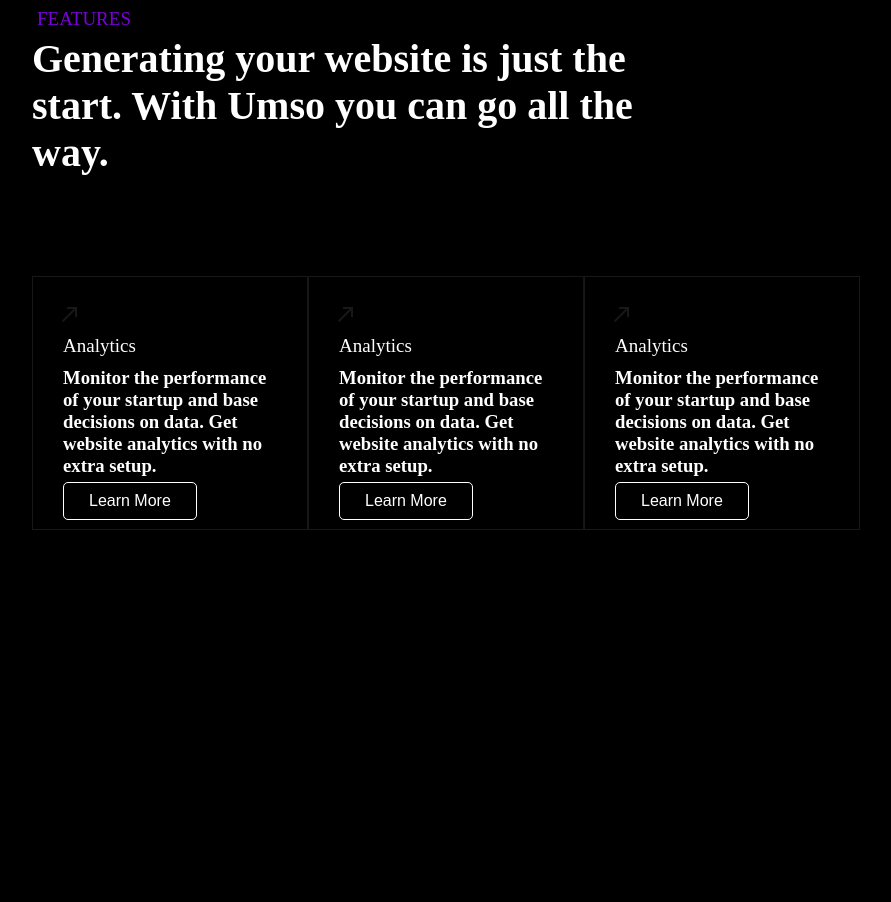
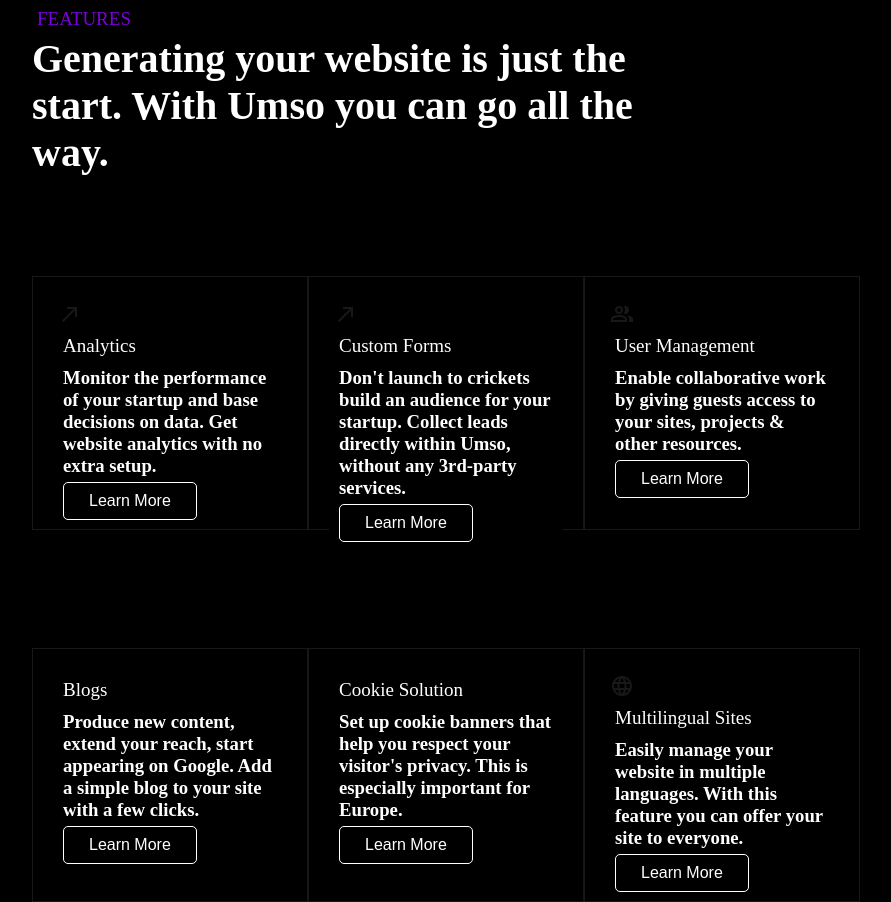
Before and after one commit to Mukul-kudegave/WEB204-C2, a plain HTML site: page index.html in a window 1280 px wide. Shown: the part 481-1383 px from the top of the page, without its empty margins (268-1159 px from the left). Before the commit the page ends 1011 px from the top, so only its background shows below. Drawn offline with nearby package versions, Linux system fonts and the light colour scheme.

Commit message:
Feature_complete

```diff
--- a/index.html
+++ b/index.html
@@ -63,8 +63,8 @@
                         north_east
                         </span >
                 </div>
-                <p class="box_head">Analytics</p>
-                <h3>Monitor the performance of your startup and base decisions on data. Get website analytics with no extra setup.</h3>
+                <p class="box_head">Custom Forms</p>
+                <h3>Don't launch to crickets build an audience for your startup. Collect leads directly within Umso, without any 3rd-party services.</h3>
                 <a href="#"><button>Learn More</button></a>
             </div>
         </div>
@@ -72,11 +72,62 @@
             <div class="box">
                 <div>
                     <span class="material-symbols-outlined">
-                        north_east
-                        </span >
+                        group
+                        </span>
                 </div>
-                <p class="box_head">Analytics</p>
-                <h3>Monitor the performance of your startup and base decisions on data. Get website analytics with no extra setup.</h3>
+                <p class="box_head">User Management</p>
+                <h3>Enable collaborative work by giving guests access to your sites, projects & other resources.</h3>
+                <a href="#"><button>Learn More</button></a>
+            </div>
+        </div>
+    </section>
+    <br>
+    <section class="sec3">
+        <div class="container">
+            <div class="box">
+                <div>
+                    <style>
+                        .material-symbols-outlined {
+                          font-variation-settings:
+                          'FILL' 0,
+                          'wght' 400,
+                          'GRAD' 0,
+                          'opsz' 24
+                        }
+                        </style>
+                </div>
+                <p class="box_head">Blogs</p>
+                <h3>Produce new content, extend your reach, start appearing on Google. Add a simple blog to your site with a few clicks.</h3>
+                <a href="#"><button>Learn More</button></a>
+            </div>
+        </div>
+        <div class="container">
+            <div class="box">
+                <div>
+                    <style>
+                        .material-symbols-outlined {
+                          font-variation-settings:
+                          'FILL' 0,
+                          'wght' 400,
+                          'GRAD' 0,
+                          'opsz' 24
+                        }
+                        </style>
+                </div>
+                <p class="box_head">Cookie Solution</p>
+                <h3>Set up cookie banners that help you respect your visitor's privacy. This is especially important for Europe.</h3>
+                <a href="#"><button>Learn More</button></a>
+            </div>
+        </div>
+        <div class="container">
+            <div class="box">
+                <div>
+                    <span class="material-symbols-outlined">
+                        language
+                        </span>
+                </div>
+                <p class="box_head">Multilingual Sites</p>
+                <h3>Easily manage your website in multiple languages. With this feature you can offer your site to everyone.</h3>
                 <a href="#"><button>Learn More</button></a>
             </div>
         </div>
```
